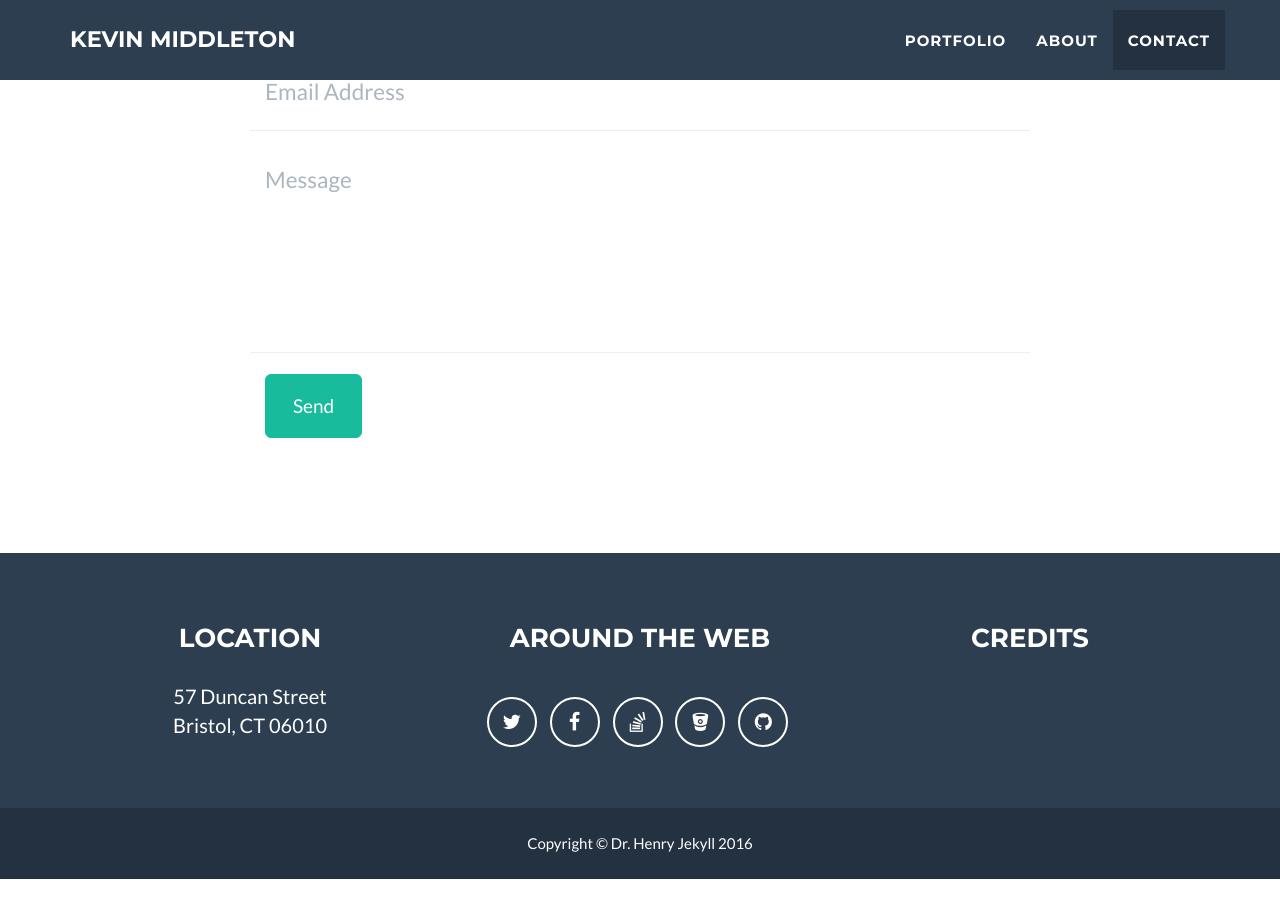
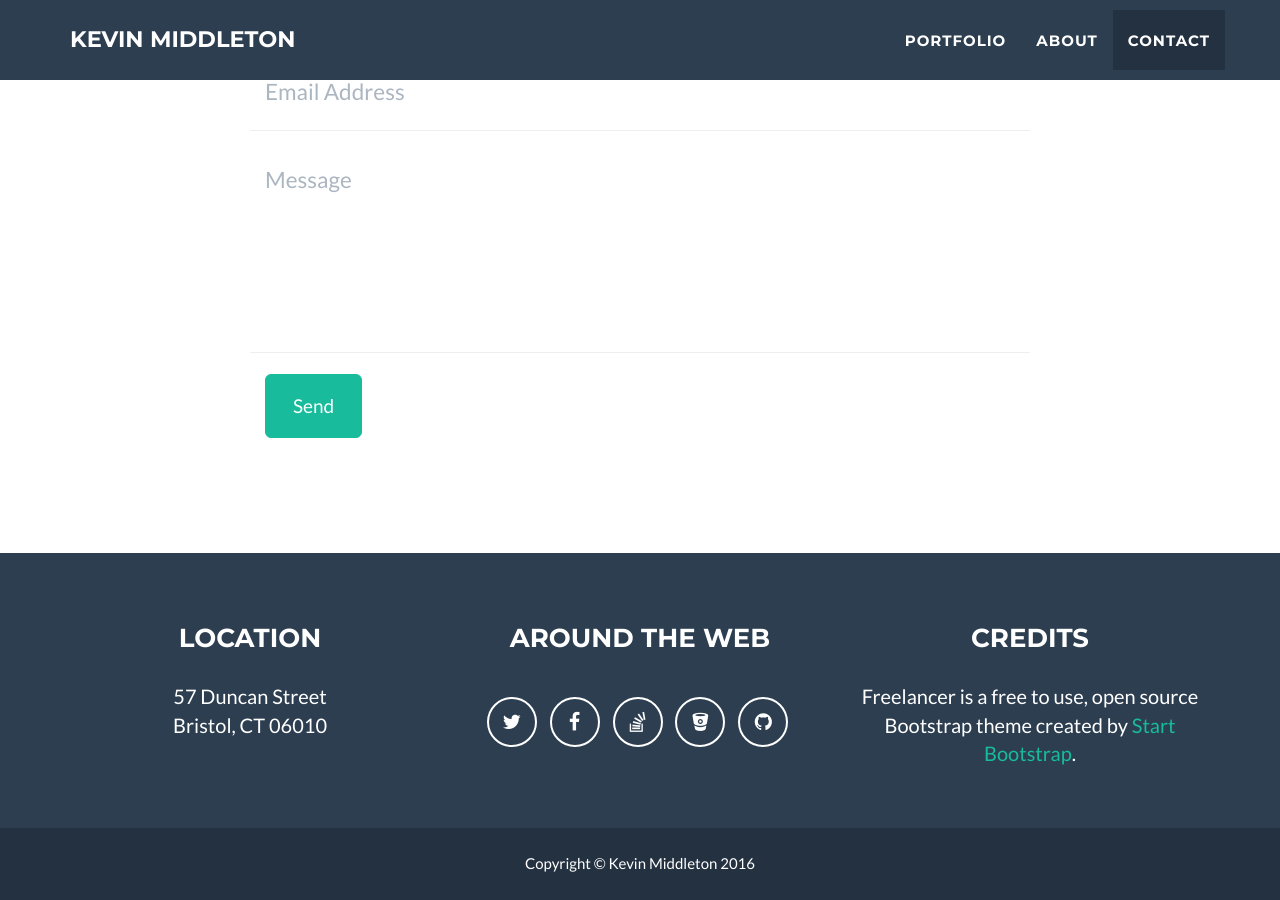
Before and after one commit to Link2999/Link2999.github.io, a Jekyll site: the page built from index.html, in a window 1280 px wide and 900 px high, scrolled down 2414 px. Built offline with Jekyll 4.4.1, drawn with Linux system fonts in a browser that asks for light colours; before the commit the page ends 3293 px from its top, so only the background shows below that.

Commit message:
Settings Update

```diff
--- a/_config.yml
+++ b/_config.yml
@@ -31,7 +31,7 @@ color:
 
 # Footer settings
 footer:
-  copyright: Dr. Henry Jekyll
+  copyright: Kevin Middleton
   location: Location
   social: Around the Web
   credits: Credits
@@ -55,7 +55,7 @@ address:
   - line: Bristol, CT 06010
 
 # Credits content
-# credits: 'Freelancer is a free to use, open source Bootstrap theme created by <a href="http://startbootstrap.com">Start Bootstrap</a>.'
+credits: 'Freelancer is a free to use, open source Bootstrap theme created by <a href="http://startbootstrap.com">Start Bootstrap</a>.'
 
 # Build settings
 markdown: kramdown
```
